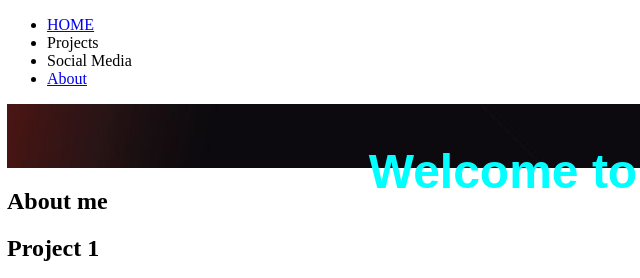
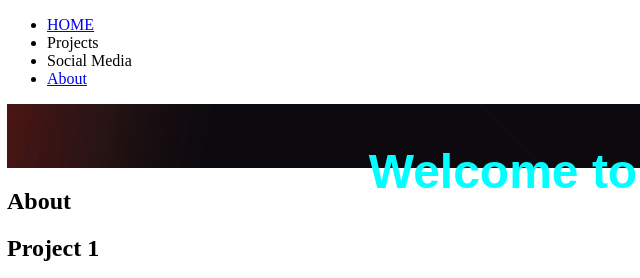
Before and after one commit to ahaha002/ahaha002.github.io, a plain HTML site: page index.html in a window 1280 px wide. Shown: the top 278 px of the page, 1-641 px from the left. Drawn offline with Linux system fonts and the light colour scheme.

Commit message:
changed text

```diff
--- a/index.html
+++ b/index.html
@@ -22,7 +22,7 @@
         </section>
     </header>
     <section id="about">
-        <h1>About me</h1>
+        <h1>About</h1>
     </section>
     <section id="projects">
         <div>
```
